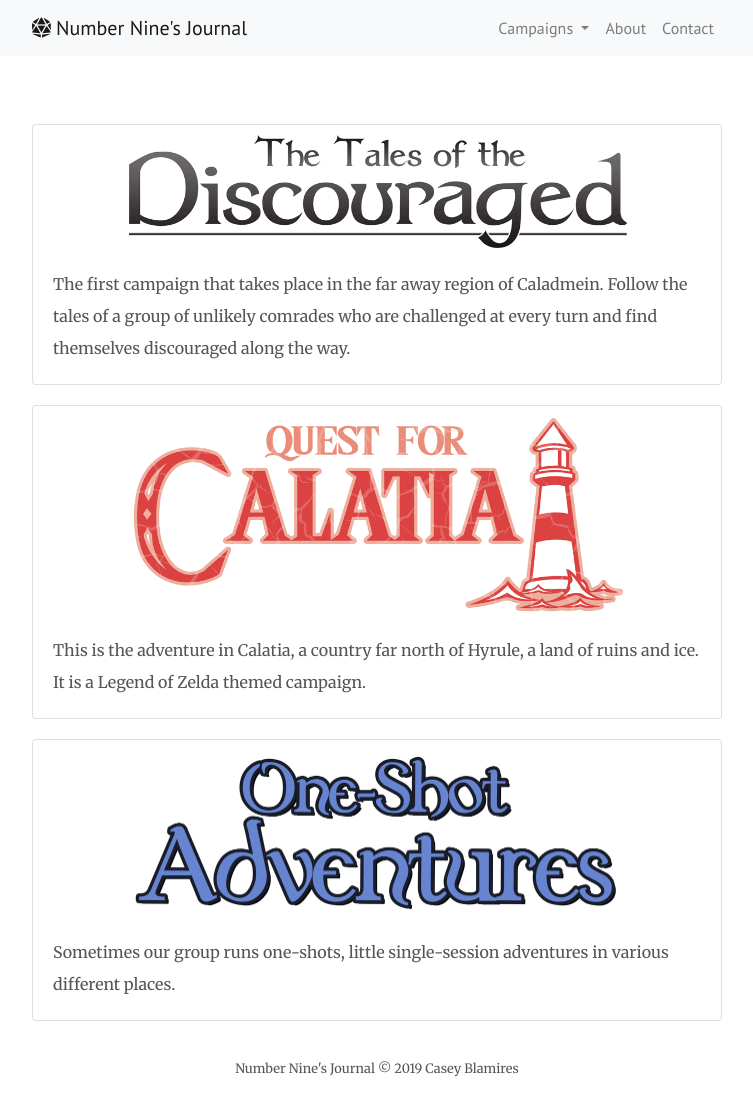
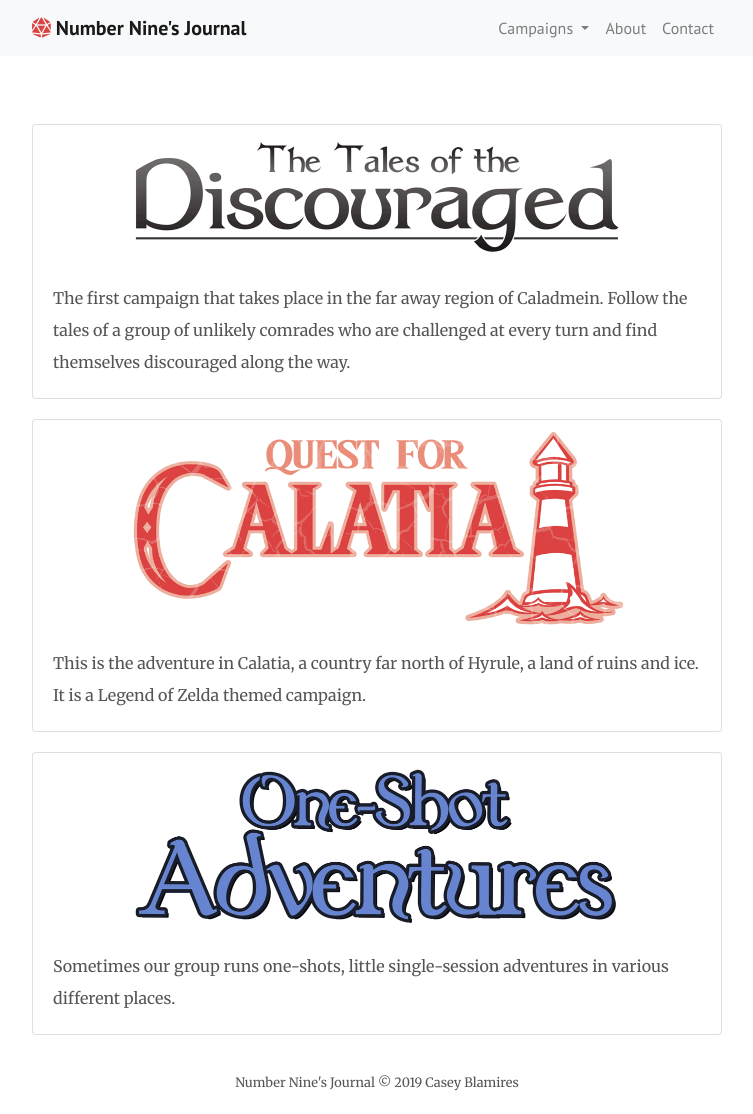
Before and after one commit to clblamires/ninesjournal, a Jekyll site: the page built from index.html, in a window 1280 px wide. Shown: the whole page, without its empty margins (263-1016 px from the left). Built offline with Jekyll 4.4.1, drawn with Linux system fonts in a browser that asks for light colours; nearby versions of some CDN libraries; the list of posts is cut into pages by our own code.

Commit message:
fixed a mobile layout issue

```diff
--- a/css/layout.scss
+++ b/css/layout.scss
@@ -48,6 +48,13 @@ nav {
     }
     * {
         font-family: 'PT Sans', sans-serif;
+    }
+}
+
+.navbar-brand {
+    font-weight: bold;
+    i {
+        color: $red;
     }
 }
 
@@ -127,7 +134,7 @@ nav {
 
     img {
         max-width: 500px;
-        width: inherit;
+        width: 100%;
         display: block;
         margin: 0 auto;
     }
```
Also changed, not shown: images/logos/discouraged_logo.png.
